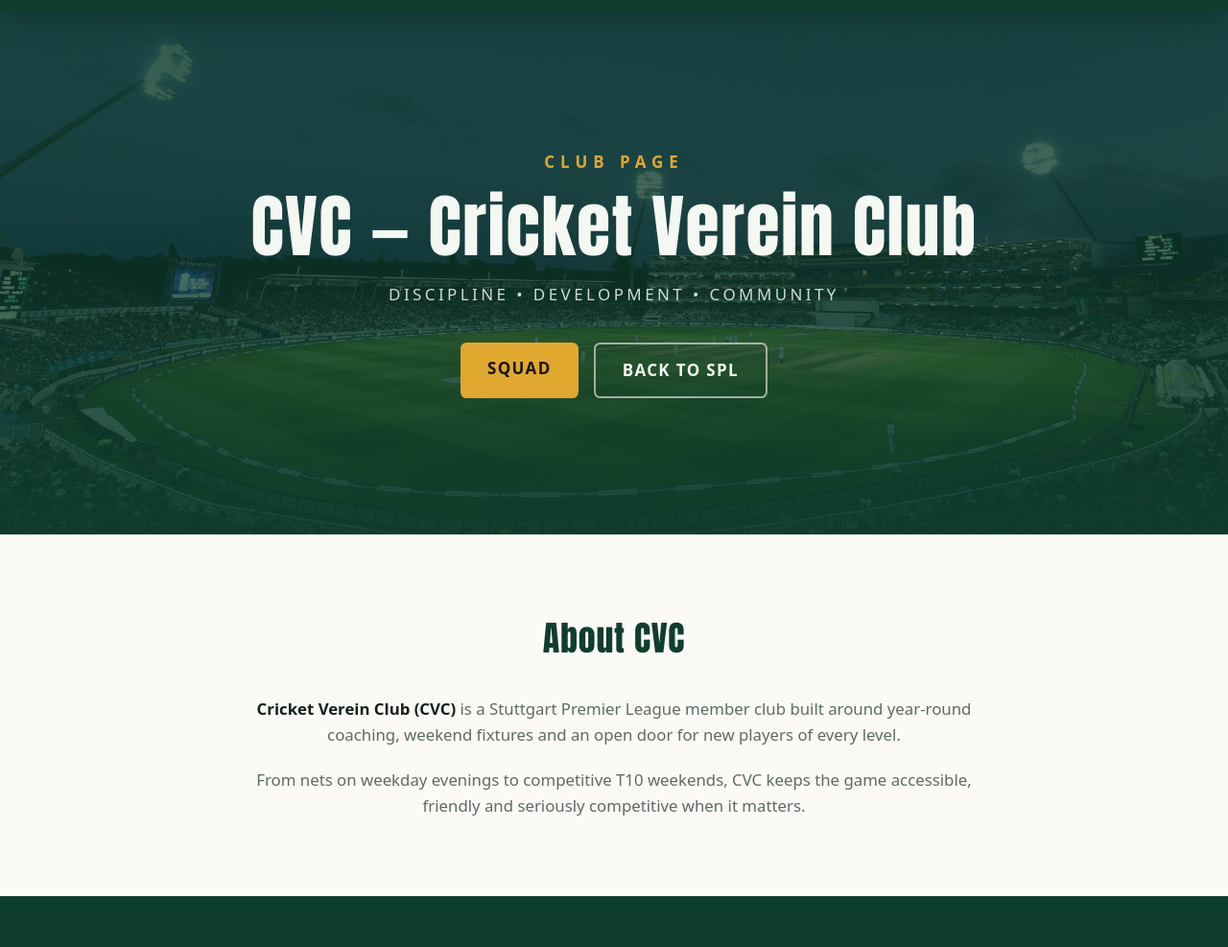
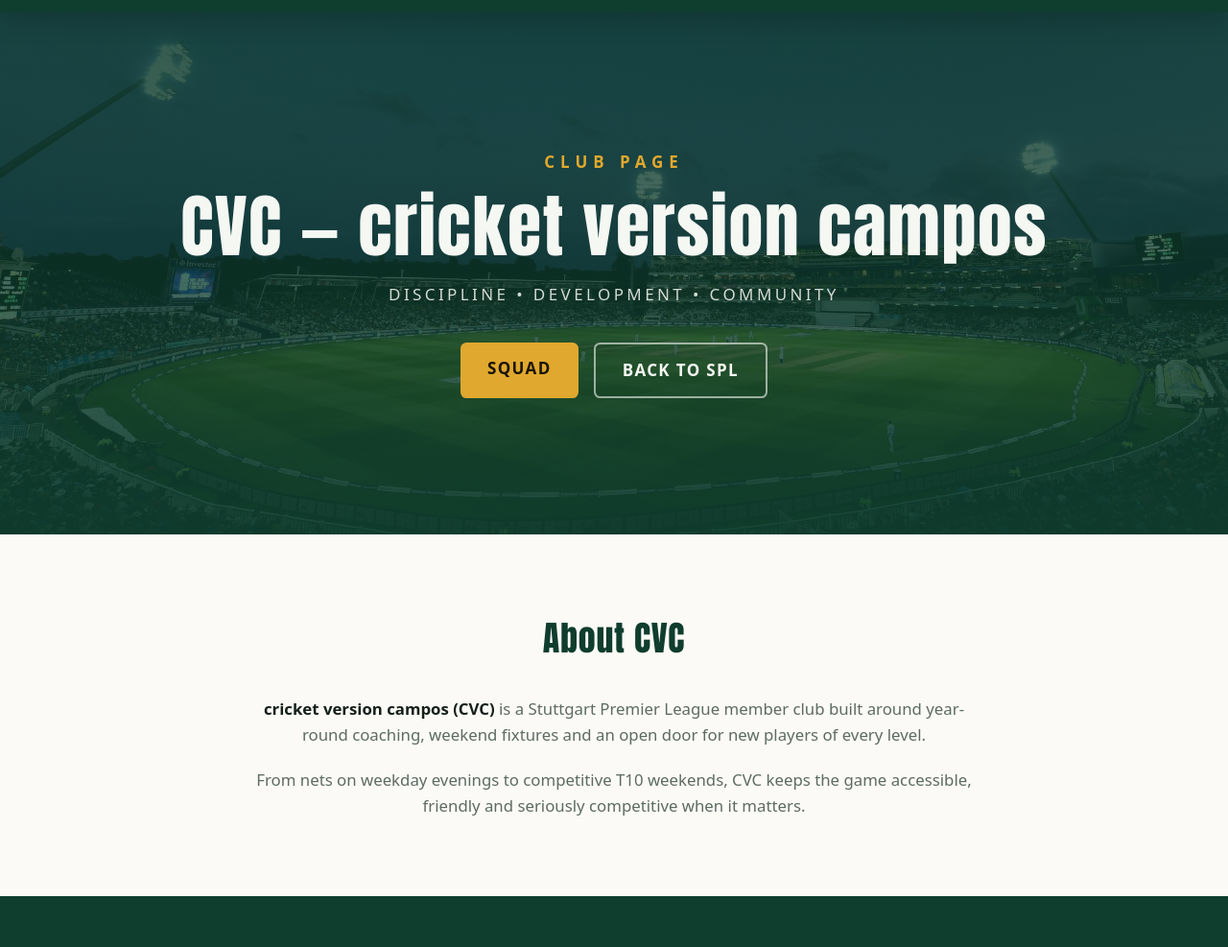
Before and after one commit to neduncherann27-lang/spl-cricket-code, a plain HTML site: page cvc.html in a window 1280 px wide. Shown: the part 101-1088 px from the top of the page at 96% size. Drawn offline with Linux system fonts and the light colour scheme.

Commit message:
Update cvc.html

```diff
--- a/cvc.html
+++ b/cvc.html
@@ -3,9 +3,9 @@
 <head>
 <meta charset="UTF-8" />
 <meta name="viewport" content="width=device-width, initial-scale=1" />
-<title>CVC — Cricket Verein Club | Stuttgart Premier League</title>
-<meta name="description" content="CVC — the Cricket Verein Club page of the Stuttgart Premier League: squad, fixtures, training times and how to join." />
-<meta property="og:title" content="CVC — Cricket Verein Club | Stuttgart Premier League" />
+<title>CVC — cricket version campos | Stuttgart Premier League</title>
+<meta name="description" content="CVC — the cricket version campos page of the Stuttgart Premier League: squad, fixtures, training times and how to join." />
+<meta property="og:title" content="CVC — cricket version campos | Stuttgart Premier League" />
 <meta property="og:description" content="CVC squad, fixtures, training times and how to join the Stuttgart Premier League club." />
 <meta property="og:type" content="website" />
 <meta name="twitter:card" content="summary_large_image" />
@@ -39,7 +39,7 @@
       <div class="hero-overlay"></div>
       <div class="shell hero-content">
         <p class="eyebrow">Club Page</p>
-        <h1>CVC — Cricket Verein Club</h1>
+        <h1>CVC — cricket version campos</h1>
         <p class="tagline">Discipline • Development • Community</p>
         <div class="cta-row">
           <a class="btn btn-gold" href="#cvc-squad">Squad</a>
@@ -51,7 +51,7 @@
     <section id="cvc-about" class="shell section">
       <h2>About CVC</h2>
       <div class="prose">
-        <p><strong>Cricket Verein Club (CVC)</strong> is a Stuttgart Premier League member club built around
+        <p><strong>cricket version campos (CVC)</strong> is a Stuttgart Premier League member club built around
         year-round coaching, weekend fixtures and an open door for new players of every level.</p>
         <p>From nets on weekday evenings to competitive T10 weekends, CVC keeps the game accessible,
         friendly and seriously competitive when it matters.</p>
```
